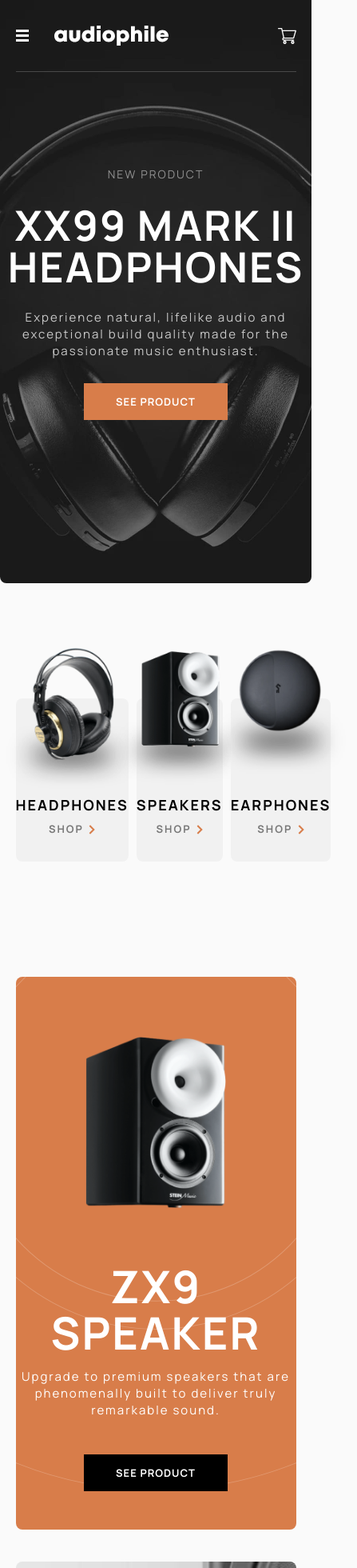
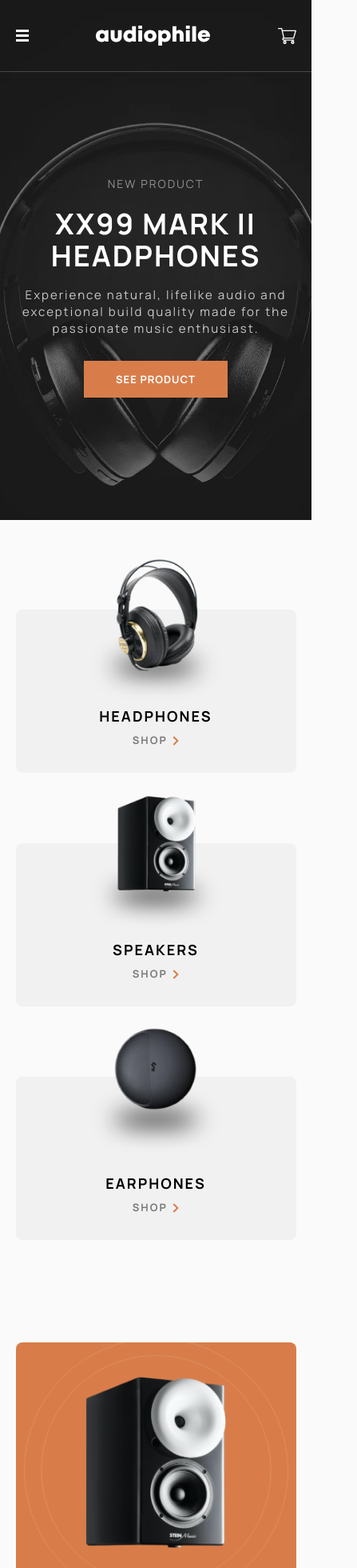
Before and after one commit to KvNGCzA/audiophile, a React (Create React App) app: page / in a window 390 px wide. Shown: the top 1960 px of the page at 80% size, 447 px wide, since content can reach past the window. Built offline with nearby package versions, Linux system fonts and the light colour scheme; the HTML template or start-up script is replaced by a standard one.

Commit message:
make home mobile responsive

```diff
--- a/src/components/common/advert/index.scss
+++ b/src/components/common/advert/index.scss
@@ -58,7 +58,7 @@
     }
 
     .image {
-      height: rem-calc(300);
+      min-height: rem-calc(300);
       margin-bottom: 3em;
     }
 
@@ -77,3 +77,15 @@
     }
   }
 }
+
+@media only screen and (max-width: 708px) {
+  .advert {
+    .text-content {
+      padding: 0 1em;
+
+      h4 {
+        font-size: rem-calc(28);
+      }
+    }
+  }
+}
--- a/src/components/common/categories/index.scss
+++ b/src/components/common/categories/index.scss
@@ -67,3 +67,14 @@
     margin: 9em 0;
   }
 }
+
+@media only screen and (max-width: 708px) {
+  .categories {
+    grid-template-columns: auto;
+    margin: 7em 0 5em;
+  }
+
+  .category {
+    margin-bottom: 3em;
+  }
+}
--- a/src/components/footer/index.scss
+++ b/src/components/footer/index.scss
@@ -150,3 +150,44 @@ footer {
     }
   }
 }
+
+@media only screen and (max-width: 708px) {
+  footer {
+    display: flex;
+    align-items: center;
+    justify-content: center;
+    padding: 4em 0;
+
+    .design {
+      left: initial;
+    }
+
+    .footer-content {
+      align-items: center;
+      justify-content: center;
+
+      & > div {
+        &.left {
+          text-align: center;
+
+          ul {
+            margin: 3em 0;
+            li {
+              display: block;
+              margin: 1.5em 0;
+            }
+          }
+        }
+      }
+
+      .copyright-cont {
+        display: flex;
+        flex-direction: column;
+
+        .copyright {
+          margin: 0 0 3em;
+        }
+      }
+    }
+  }
+}
--- a/src/components/header/index.jsx
+++ b/src/components/header/index.jsx
@@ -10,8 +10,10 @@ const Header = () => (
     <div className='header-content view-width'>
       <div className='logo-cont'>
         <Hamburger className='hamburger' />
-        <Logo />
+        <Logo className='main-logo' />
       </div>
+
+      <Logo className='mobile-logo' />
 
       <ul id='menu-desktop'>
         <li>
--- a/src/components/header/index.scss
+++ b/src/components/header/index.scss
@@ -17,6 +17,10 @@ header {
     justify-content: space-between;
     border-bottom: 1px solid rgba(255, 255, 255, 0.2);
     padding: 2em 0;
+
+    .mobile-logo {
+      display: none;
+    }
 
     .logo-cont {
       display: flex;
@@ -66,3 +70,26 @@ header {
     }
   }
 }
+
+@media only screen and (max-width: 708px) {
+  header {
+    .header-content {
+      padding: 2em 5vw;
+      width: 100%;
+
+      .logo-cont {
+        .hamburger {
+          margin: 0;
+        }
+
+        .main-logo {
+          display: none;
+        }
+      }
+
+      .mobile-logo {
+        display: inline-block;
+      }
+    }
+  }
+}
--- a/src/components/home/hero/index.scss
+++ b/src/components/home/hero/index.scss
@@ -56,3 +56,24 @@
     }
   }
 }
+
+@media only screen and (max-width: 708px) {
+  .hero {
+    height: rem-calc(650);
+    background-image: url('../../../assets/images/image-header-mobile.jpg');
+    border-radius: 0;
+
+    .content {
+      margin-top: 4em;
+
+      h2 {
+        font-size: rem-calc(36);
+        line-height: rem-calc(40);
+      }
+
+      .excerpt {
+        padding: 0 1.5em;
+      }
+    }
+  }
+}
--- a/src/components/home/section/index.scss
+++ b/src/components/home/section/index.scss
@@ -147,3 +147,52 @@ section {
     }
   }
 }
+
+@media only screen and (max-width: 708px) {
+  section {
+    .first {
+      background-size: 36em auto;
+      background-position: center -8em;
+
+      .img-cont {
+        margin: 2em 0 1em;
+      }
+
+      .text-cont {
+        margin: 2em 0 3em;
+
+        .text-content {
+          width: 100%;
+
+          h4 {
+            font-size: rem-calc(36);
+            line-height: rem-calc(40);
+          }
+          p {
+            padding: 0 1em;
+          }
+        }
+      }
+    }
+
+    .second {
+      background: url('../../../assets/images/image-speaker-zx7-mobile.jpg')
+        no-repeat center center;
+      background-size: cover;
+      padding: 0 1em;
+    }
+
+    .third {
+      flex-direction: column;
+      height: rem-calc(500);
+
+      & > div {
+        width: 100%;
+
+        &:first-child {
+          margin-bottom: 2.5em;
+        }
+      }
+    }
+  }
+}
```
Also changed, not shown: src/assets/images/image-header-mobile.jpg (added), src/assets/images/image-speaker-zx7-mobile.jpg (added).
